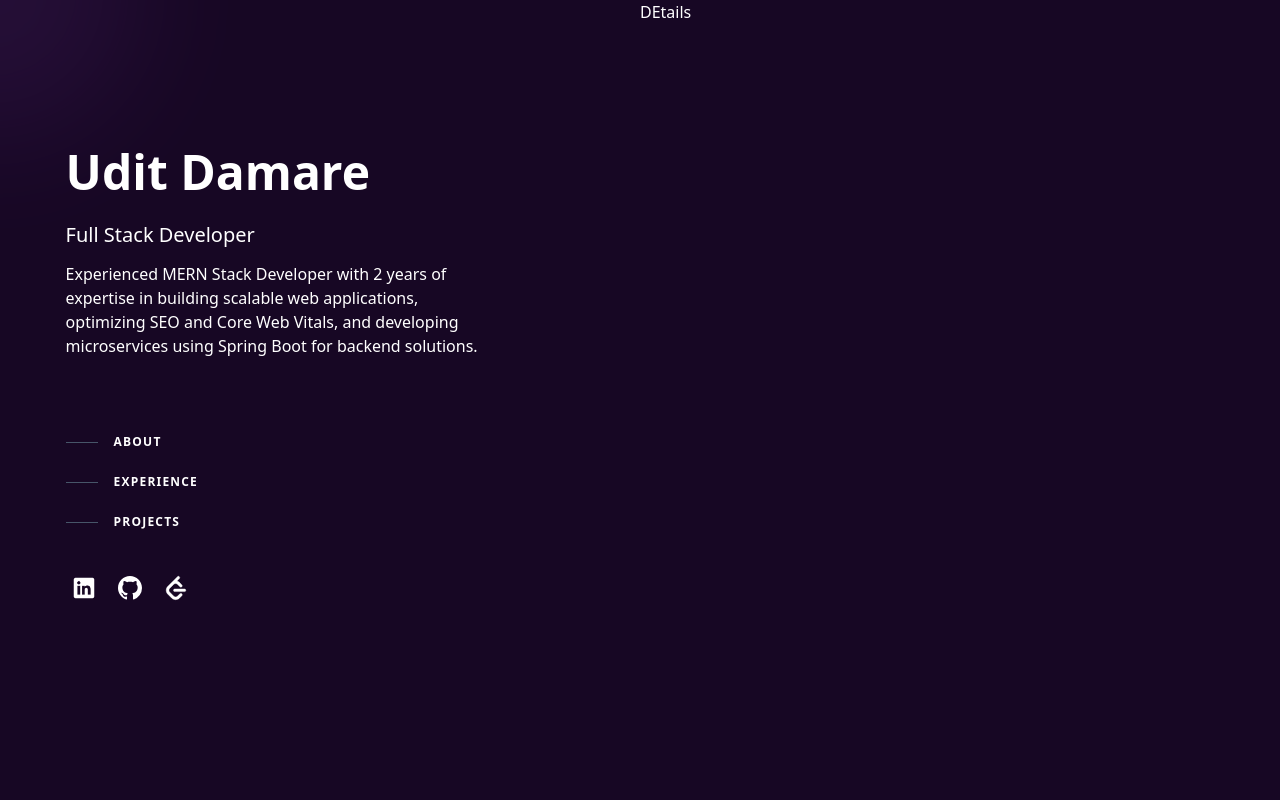
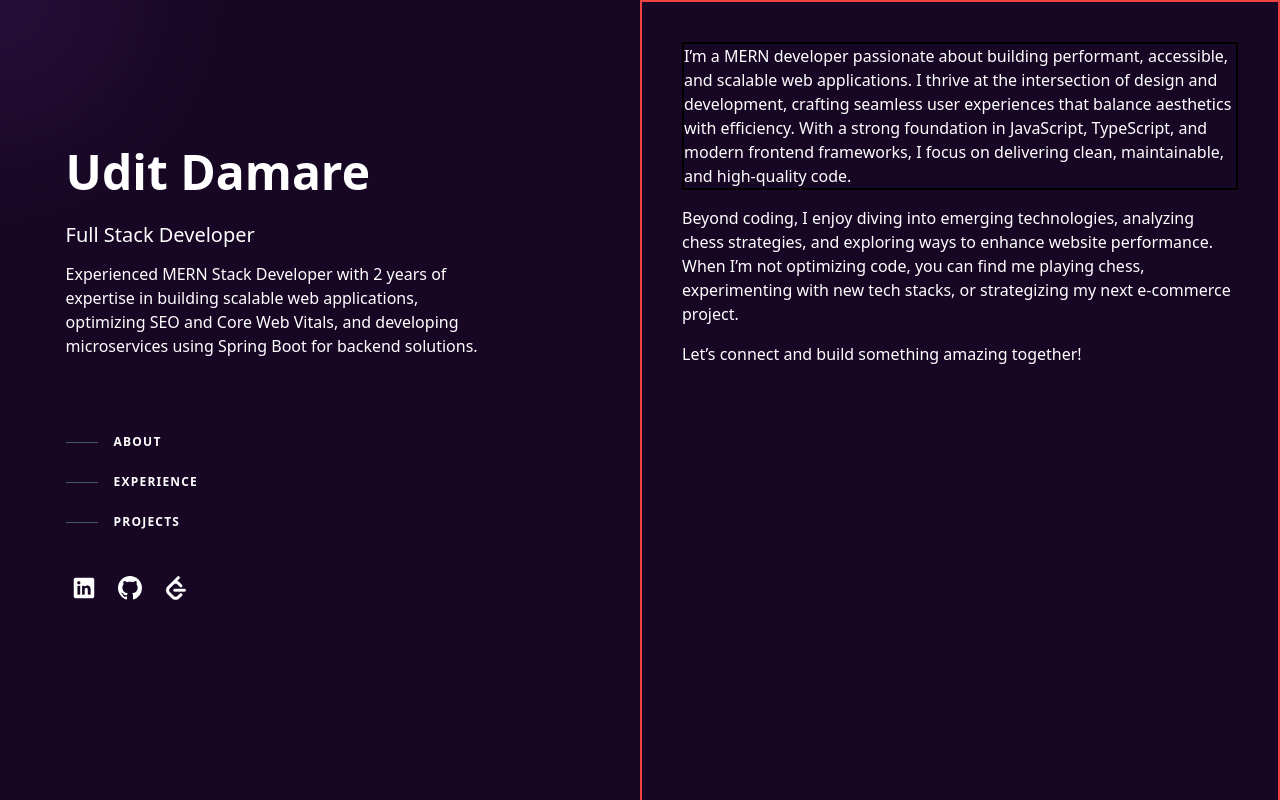
Before and after one commit to uditdamare/My-Portfolio, a Next.js app: page / in a window 1280 px wide. Shown: the top 800 px of the page. Built offline with nearby package versions, Linux system fonts and the light colour scheme.

Commit message:
details page started

```diff
--- a/Frontend/Details.js
+++ b/Frontend/Details.js
@@ -1,8 +1,9 @@
-export default function Details(){
-    return(<>
-    <div className="lg:min-w-[50%] h-[2000px]">
+import AboutMe from "./DetailsComponents/AboutMe";
 
-    DEtails
-    </div>
-     </>)
+export default function Details() {
+    return (<>
+        <div className="lg:min-w-[50%] h-[2000px]  pt-10 px-10 border-2 border-red-500">
+            <AboutMe />
+        </div>
+    </>)
 }
--- /dev/null
+++ b/Frontend/DetailsComponents/AboutMe.js
@@ -0,0 +1,20 @@
+import React from "react"
+export default function AboutMe() {
+
+    return (
+        <>
+            <div className="">
+                <p className="mb-4 border-2 border-black">
+                    I’m a MERN developer passionate about building performant, accessible, and scalable web applications. I thrive at the intersection of design and development, crafting seamless user experiences that balance aesthetics with efficiency. With a strong foundation in JavaScript, TypeScript, and modern frontend frameworks, I focus on delivering clean, maintainable, and high-quality code.
+                </p>
+                <p className="mb-4">
+                    Beyond coding, I enjoy diving into emerging technologies, analyzing chess strategies, and exploring ways to enhance website performance. When I’m not optimizing code, you can find me playing chess, experimenting with new tech stacks, or strategizing my next e-commerce project.
+                </p>
+                <p className="mb-4">
+
+                    Let’s connect and build something amazing together!
+                </p>
+            </div>
+
+        </>)
+}
--- a/tailwind.config.js
+++ b/tailwind.config.js
@@ -3,6 +3,7 @@ export default {
   content: [
     "./src/pages/**/*.{js,ts,jsx,tsx,mdx}",
     "./Frontend/*.{js,ts,jsx,tsx,mdx}",
+    "./Frontend/**/*.{js,ts,jsx,tsx,mdx}",
     "./src/components/**/*.{js,ts,jsx,tsx,mdx}",
     // "./src/app/**/*.{js,ts,jsx,tsx,mdx}",
   ],
```
